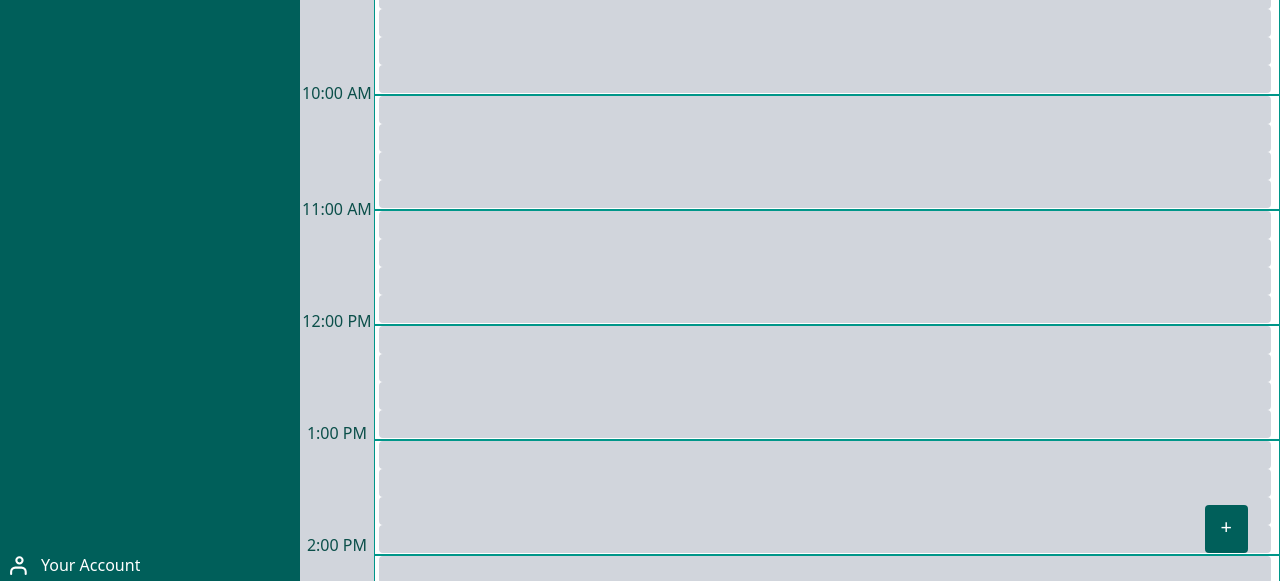
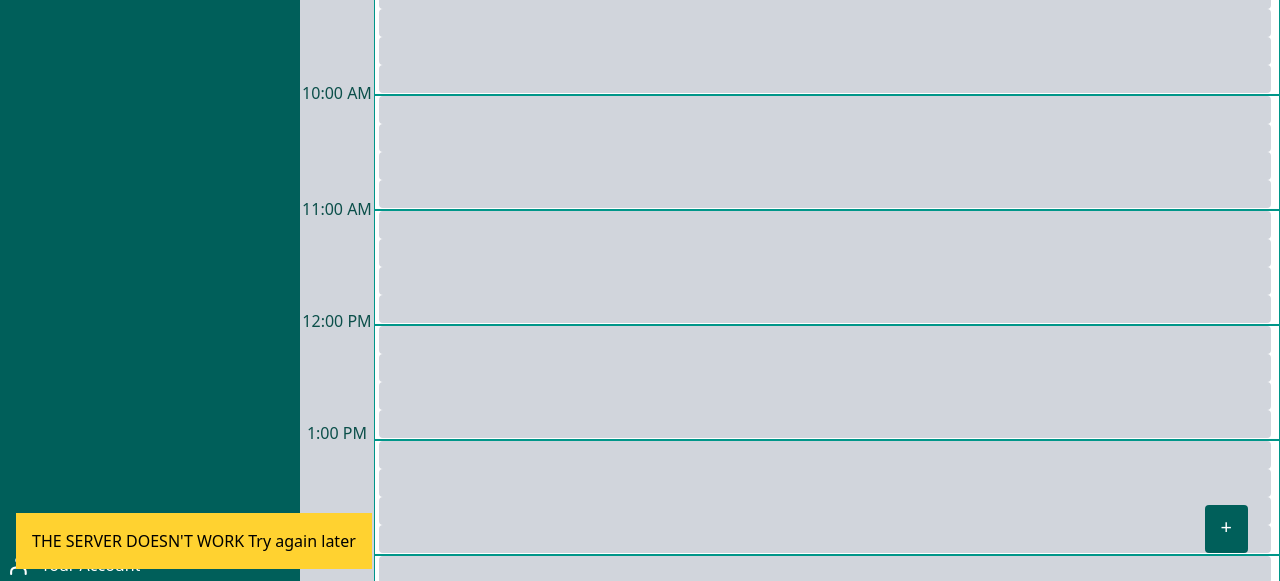
Before and after one commit to smail12395/reservation, a plain HTML site: page reservation.html in a window 1280 px wide. Shown: the part 215-796 px from the top of the page. Drawn offline with Linux system fonts and the light colour scheme; no server answers.

Commit message:
Update reservation.html

```diff
--- a/reservation.html
+++ b/reservation.html
@@ -512,7 +512,7 @@ fetch("https://73debe01-445b-4642-9bb5-1243654ac337-00-1nuap4xq1bij2.picard.repl
   .catch(error => {
     console.error("Fetch error:", error);
     alertCalendar.textContent = "THE SERVER DOESN'T WORK Try again later";
-    function alertFunction(){
+    function alertFunctionServer(){
    alertCalendar.classList.remove("hidden");
    alertCalendar.classList.remove("opacity-0","scale-90");
    alertCalendar.classList.add("opacity-100", "scale-100");
@@ -525,6 +525,7 @@ fetch("https://73debe01-445b-4642-9bb5-1243654ac337-00-1nuap4xq1bij2.picard.repl
       alertCalendar.classList.add("hidden");
    },300000)
 }
+      alertFunctionServer()
   });
 
 nextBtn.addEventListener("click", () => {
```
